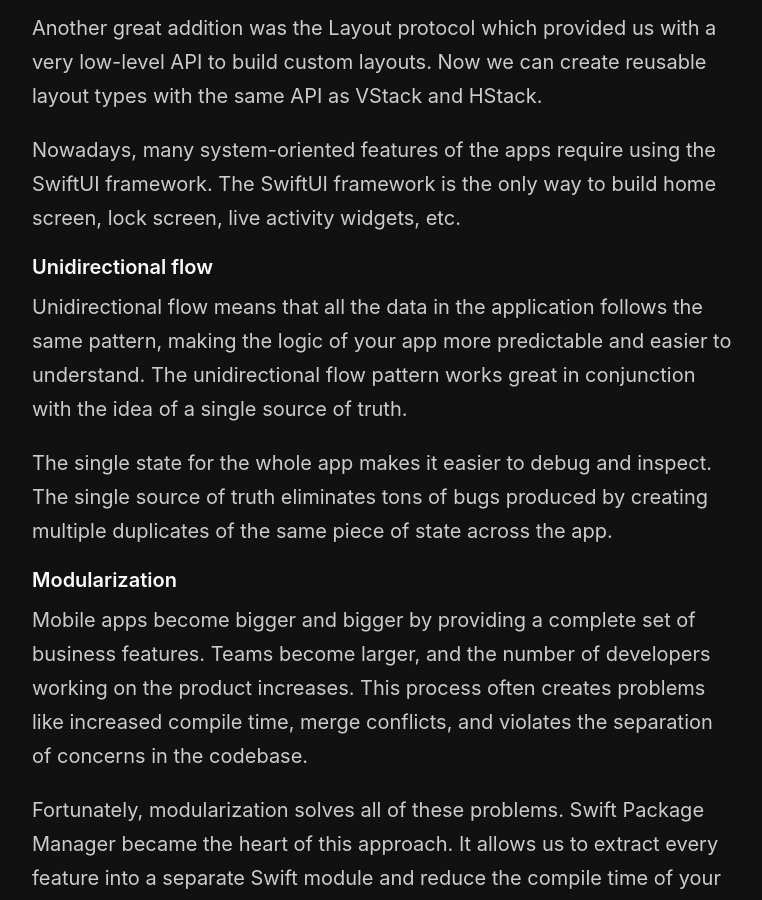
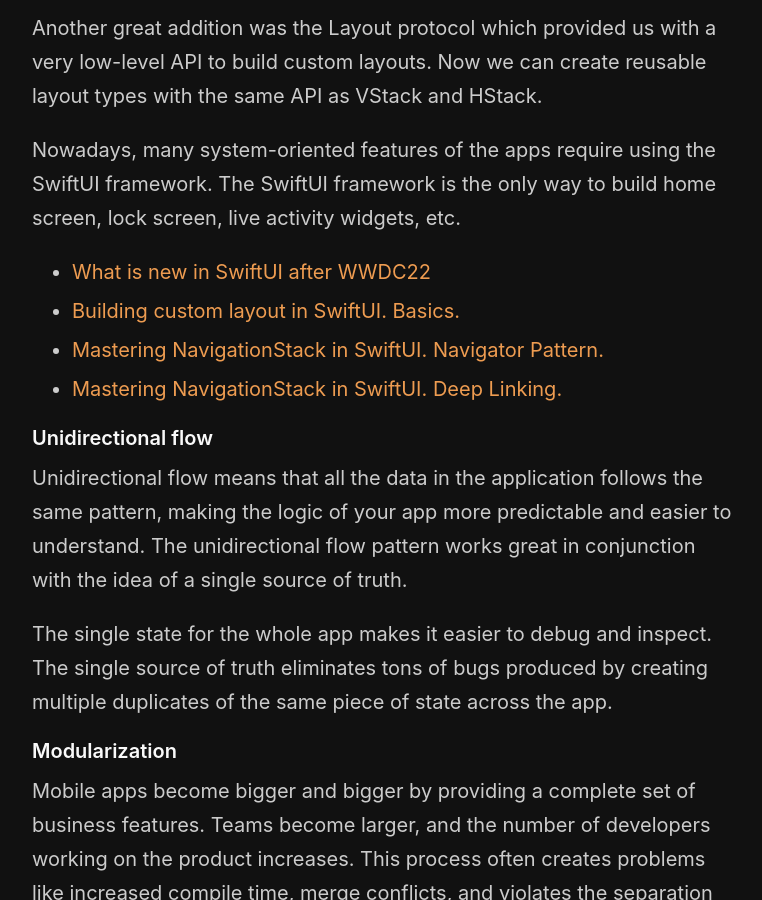
Before and after one commit to mecid/mecid.github.io, a Jekyll site: the page built from _posts/2022-12-27-ios-development-trends-in-review.md, in a window 1280 px wide and 900 px high, scrolled down 700 px. Shown: the whole window, without its empty margins (258-1020 px from the left). Built offline with Jekyll 4.4.1, drawn with Linux system fonts in a browser that asks for light colours.

Commit message:
ios dev trends swiftui section updated

```diff
--- a/_posts/2022-12-27-ios-development-trends-in-review.md
+++ b/_posts/2022-12-27-ios-development-trends-in-review.md
@@ -14,6 +14,11 @@
 Another great addition was the Layout protocol which provided us with a very low-level API to build custom layouts. Now we can create reusable layout types with the same API as VStack and HStack.
 
 Nowadays, many system-oriented features of the apps require using the SwiftUI framework. The SwiftUI framework is the only way to build home screen, lock screen, live activity widgets, etc.
+
+* [What is new in SwiftUI after WWDC22](/2022/06/07/what-is-new-in-swiftui-after-wwdc22/)
+* [Building custom layout in SwiftUI. Basics.](/2022/11/16/building-custom-layout-in-swiftui-basics/)
+* [Mastering NavigationStack in SwiftUI. Navigator Pattern.](/2022/06/15/mastering-navigationstack-in-swiftui-navigator-pattern/)
+* [Mastering NavigationStack in SwiftUI. Deep Linking.](/2022/06/21/mastering-navigationstack-in-swiftui-deep-linking/)
 
 #### Unidirectional flow
 Unidirectional flow means that all the data in the application follows the same pattern, making the logic of your app more predictable and easier to understand. The unidirectional flow pattern works great in conjunction with the idea of a single source of truth.
```
